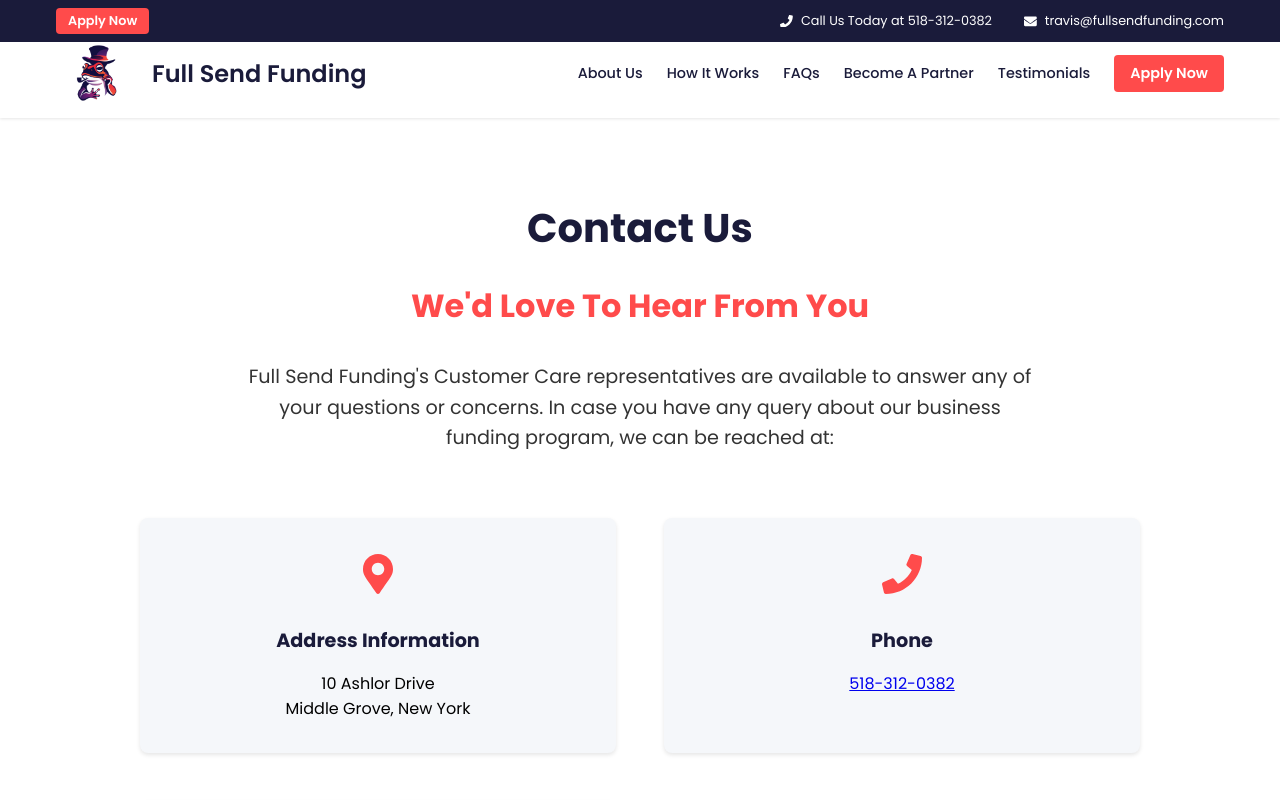
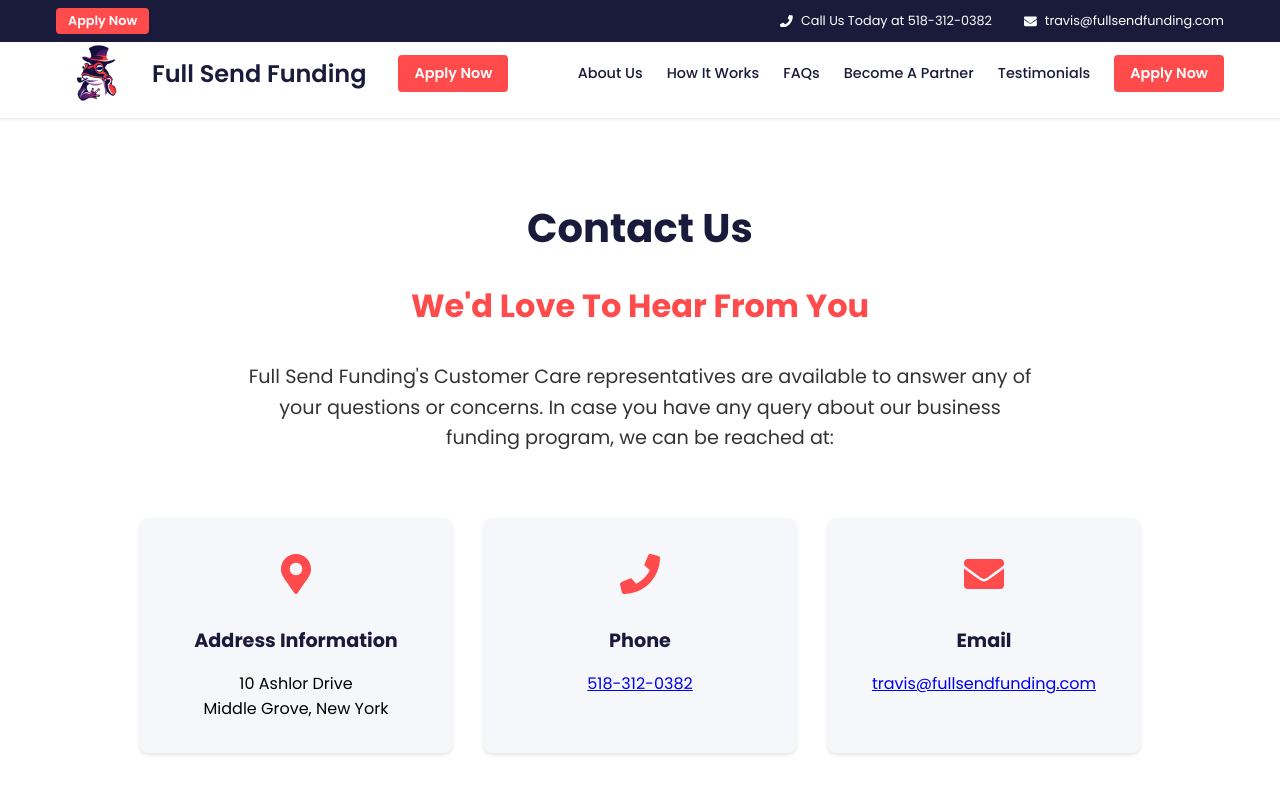
Before and after one commit to TravisYule/fullsendfunding, a React (Create React App) app: page /contact in a window 1280 px wide. Shown: the top 800 px of the page. Built offline with nearby package versions, Linux system fonts and the light colour scheme.

Commit message:
Update header with new apply button and fix contact grid layout

```diff
--- a/src/components/Contact/Contact.jsx
+++ b/src/components/Contact/Contact.jsx
@@ -40,12 +40,16 @@ const Description = styled.p`
 
 const ContactGrid = styled.div`
   display: grid;
-  grid-template-columns: 1fr 1fr;
-  gap: 3rem;
+  grid-template-columns: repeat(3, 1fr);
+  gap: 2rem;
 
   @media (max-width: ${props => props.theme.breakpoints.tablet}) {
+    grid-template-columns: repeat(2, 1fr);
+  }
+
+  @media (max-width: ${props => props.theme.breakpoints.mobile}) {
     grid-template-columns: 1fr;
-    gap: 2rem;
+    gap: 1rem;
   }
 `;
 
@@ -58,7 +62,7 @@ const ContactCard = styled(motion.div)`
   transition: all 0.3s ease;
 
   &:hover {
-    transform: translateY(-10px) scale(1.04);
+    transform: translateY(-10px) scale(1.02);
     box-shadow: 0 10px 30px rgba(0,0,0,0.15);
   }
 `;
--- a/src/components/Header/Header.jsx
+++ b/src/components/Header/Header.jsx
@@ -86,6 +86,12 @@ const Nav = styled.nav`
   justify-content: space-between;
   align-items: center;
   height: 100%;
+`;
+
+const LogoSection = styled.div`
+  display: flex;
+  align-items: center;
+  gap: 2rem;
 `;
 
 const LogoLink = styled(Link)`
@@ -260,6 +266,25 @@ const MobileApplyButton = styled(Link)`
   }
 `;
 
+const HeaderApplyButton = styled(Link)`
+  background: ${props => props.theme.colors.secondary};
+  color: white;
+  padding: 0.5rem 1rem;
+  border-radius: 4px;
+  text-decoration: none;
+  font-weight: 600;
+  font-size: 0.9rem;
+  transition: background 0.3s ease;
+
+  &:hover {
+    background: ${props => props.theme.colors.accent};
+  }
+
+  @media (max-width: ${props => props.theme.breakpoints.mobile}) {
+    display: none;
+  }
+`;
+
 const Header = () => {
   const [isAboutOpen, setIsAboutOpen] = useState(false);
 
@@ -284,10 +309,13 @@ const Header = () => {
       </TopBar>
       <HeaderContainer>
         <Nav>
-          <LogoLink to="/">
-            <LogoImage src={Logo} alt="Full Send Funding" />
-            <CompanyName>Full Send Funding</CompanyName>
-          </LogoLink>
+          <LogoSection>
+            <LogoLink to="/">
+              <LogoImage src={Logo} alt="Full Send Funding" />
+              <CompanyName>Full Send Funding</CompanyName>
+            </LogoLink>
+            <HeaderApplyButton to="/apply">Apply Now</HeaderApplyButton>
+          </LogoSection>
           <NavLinks isOpen={isAboutOpen}>
             <NavItem
               onMouseEnter={() => setIsAboutOpen(true)}
```
